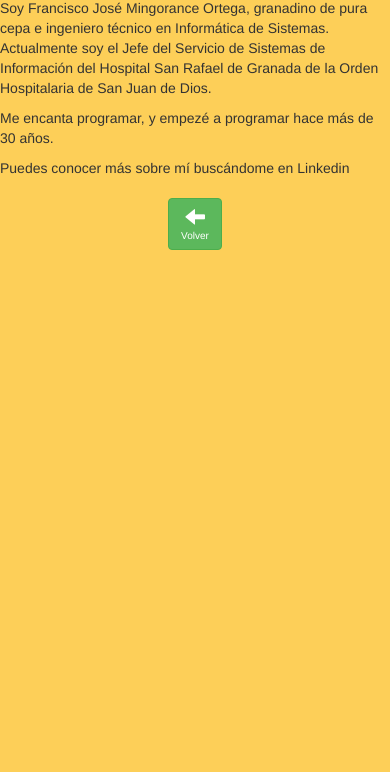
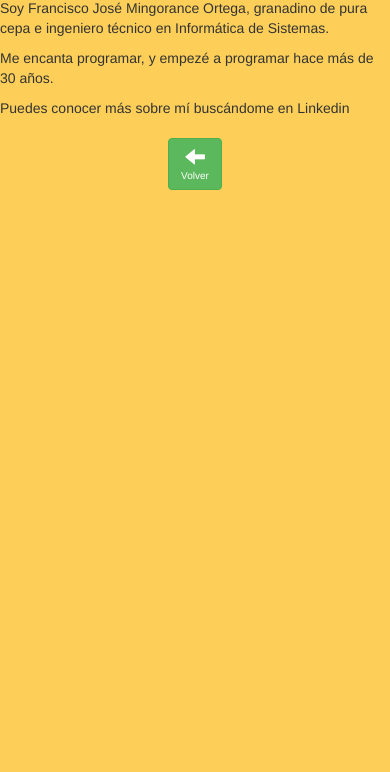
Before and after one commit to fjmo2008/cazafantasmas, a website: page www/creditos.html in a window 390 px wide. Shown: the part 72-844 px from the top of the page. Drawn offline with Linux system fonts and the light colour scheme; some packages are replaced by stand-ins of ours.

Commit message:
creditos commit

```diff
--- a/www/creditos.html
+++ b/www/creditos.html
@@ -11,7 +11,7 @@
     <header>
         <h1>El autor...</h1>
     </header>
-    <p>Soy Francisco José Mingorance Ortega, granadino de pura cepa e ingeniero técnico en Informática de Sistemas. Actualmente soy el Jefe del Servicio de Sistemas de Información del Hospital San Rafael de Granada de la Orden Hospitalaria de San Juan de Dios.</p>
+    <p>Soy Francisco José Mingorance Ortega, granadino de pura cepa e ingeniero técnico en Informática de Sistemas.</p>
     <p>Me encanta programar, y empezé a programar hace más de 30 años.</p>
     <p>Puedes conocer más sobre mí buscándome en Linkedin</a>
     <div class="container-fluid">
```
